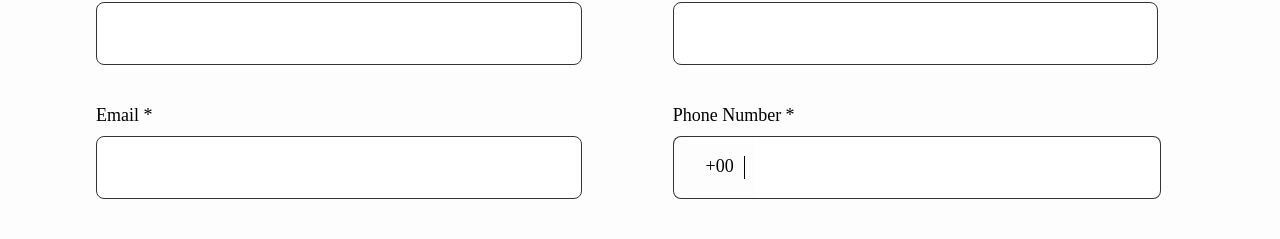
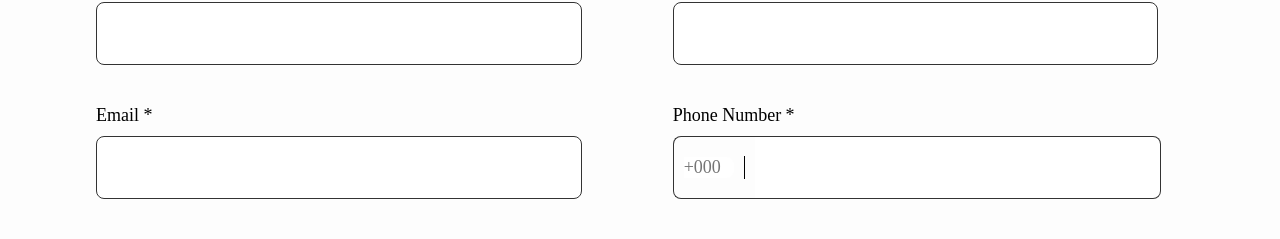
Before and after one commit to NkamaWilliams/cybtracy, a Next.js app: page /get-involved/volunteer in a window 1280 px wide. Shown: the part 974-1213 px from the top of the page. Built offline with nearby package versions, Linux system fonts and the light colour scheme; a web font is replaced by a local one.

Commit message:
Improved country code input

```diff
--- a/src/Components/PhoneInput.tsx
+++ b/src/Components/PhoneInput.tsx
@@ -5,8 +5,8 @@ import codes from "./CountryCodes.json"
 const country_code = codes.codes
 export default function PhoneInput(){
     const [open, setOpen] = useState(false)
-    const [code, setCode] = useState<string|number>("+00")
-    const handleCodeSelect = (num: number|string) => {
+    const [code, setCode] = useState<string>("")
+    const handleCodeSelect = (num: string) => {
         setCode(num)
         setOpen(false)
     }
@@ -15,9 +15,21 @@ export default function PhoneInput(){
             <label htmlFor="phone_number">Phone Number *</label>
             <div className="side-info">
                 <div className="dropdown">
-                    <p onClick={() => setOpen(!open)} className="selected">{code} </p>
+                    {/* <p onClick={() => setOpen(!open)} className="selected">{code} </p> */}
+                    <div className="selected" onClick={() => setOpen(!open)}>
+                        <input
+                        id="country-code"
+                        type="text"
+                        title="Country code"
+                        name="country_code"
+                        pattern="[\+0-9]+"
+                        value={code}
+                        onInput={(e:any) => setCode(e.target.value)}
+                        placeholder="+000"
+                        required/>
+                    </div>
                     {open && <div className="dropdown-content">
-                        {country_code.map(country =>
+                        {country_code.filter((country) => {return country.dial_code.includes(code)}).map(country =>
                             <div onClick={() => {handleCodeSelect(country.dial_code)}} className="item">
                                 <p className="code">{country.dial_code}</p>
                                 <p className="country">{country.name}</p>
--- a/src/Styles/get-involved-main.css
+++ b/src/Styles/get-involved-main.css
@@ -147,15 +147,25 @@ textarea{
 }
 
 .selected{
+    display: flex;
+    align-items: center;
     width: 50px;
     height: 23px;
     padding-right: 10px;
+    border: none;
     border-right: 1px solid black;
+    border-radius: 0 0;
     text-align: right;
 }
 
 .selected:hover{
     cursor: pointer;
+}
+
+.selected input{
+    border: none;
+    width: 100%;
+    height: max-content;
 }
 
 #picture{
```
